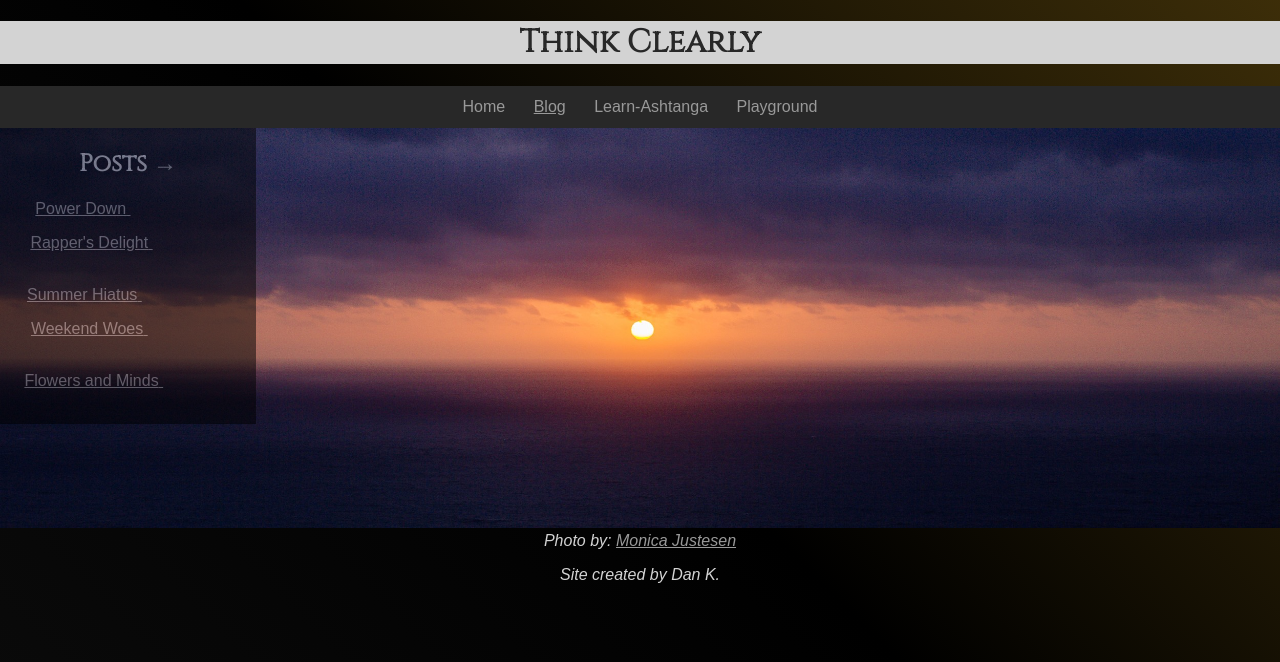
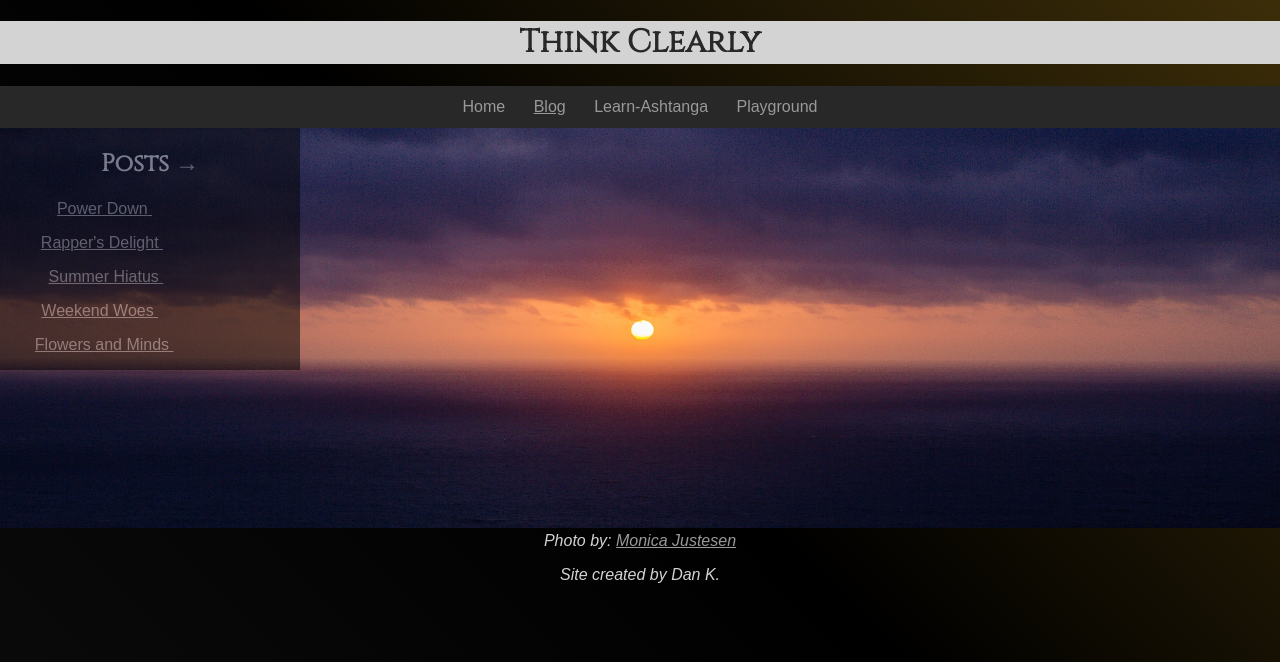
Before and after one commit to dekay2001/dekay2001.github.io, a Jekyll site: the page built from blog/index.html, in a window 1280 px wide. Shown: the top 662 px of the page. Built offline with Jekyll 4.4.1, drawn with Linux system fonts in a browser that asks for light colours; some web fonts are replaced; the list of posts is cut into pages by our own code.

Commit message:
Improvement:  increase min size of post list, put - instead of space for hover

```diff
--- a/assets/css/responsive-default.css
+++ b/assets/css/responsive-default.css
@@ -24,7 +24,7 @@
     max-height: 500px;
     overflow: auto;
     width: 20%;
-    min-width: 200px;
+    min-width: 300px;
     position: absolute;
     top: 0px;
     background: black;
--- a/blog/index.html
+++ b/blog/index.html
@@ -42,8 +42,8 @@
                 {% for post in paginator.posts %}
                 <li><a class="postlink" href="{{ post.url }}">
                         <span class="post-title">{{ post.title }}</span>
+                        <span class="post-date">-{{ post.date | date: "%a. %b %d, %y" }}</span>
                     </a>
-                    <span class="post-date">&nbsp{{ post.date | date: "%a. %b %d, %y" }}</span>
                 </li>
                 {% endfor %}
             </ul>
```
